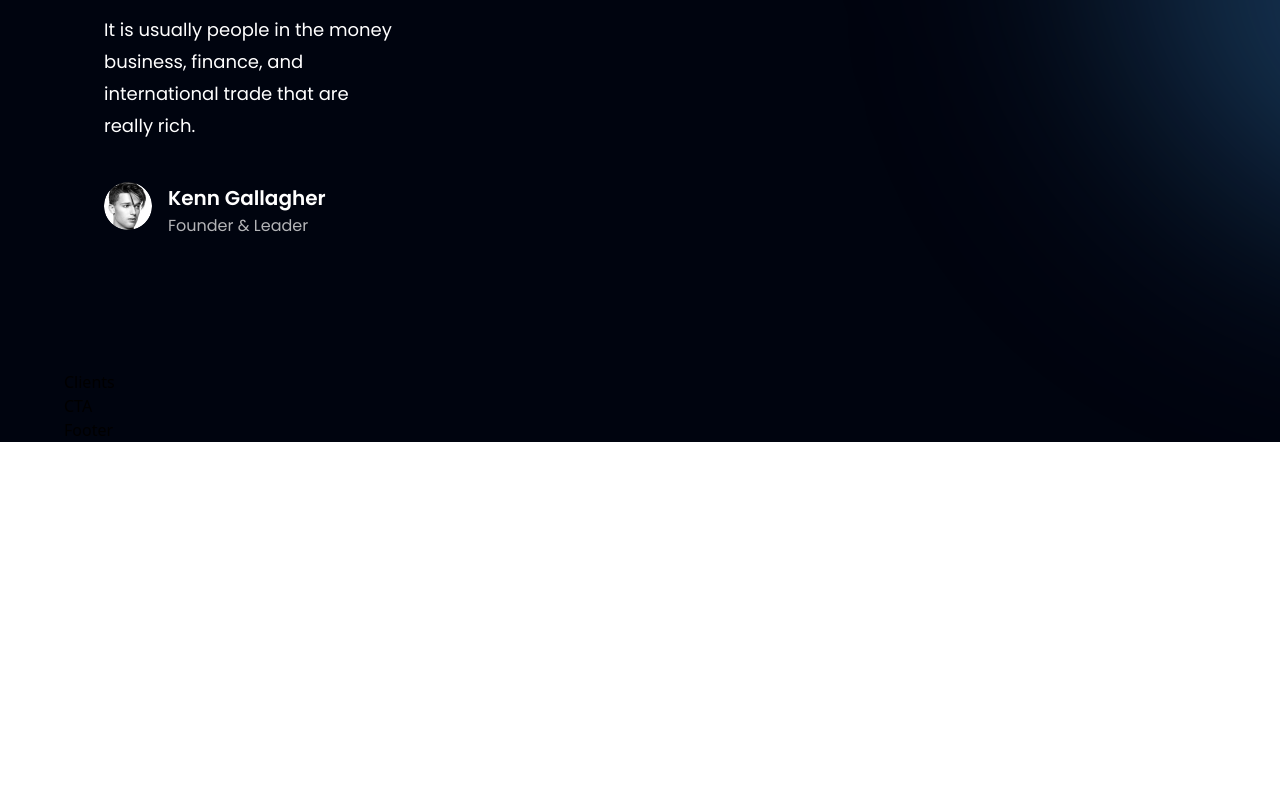
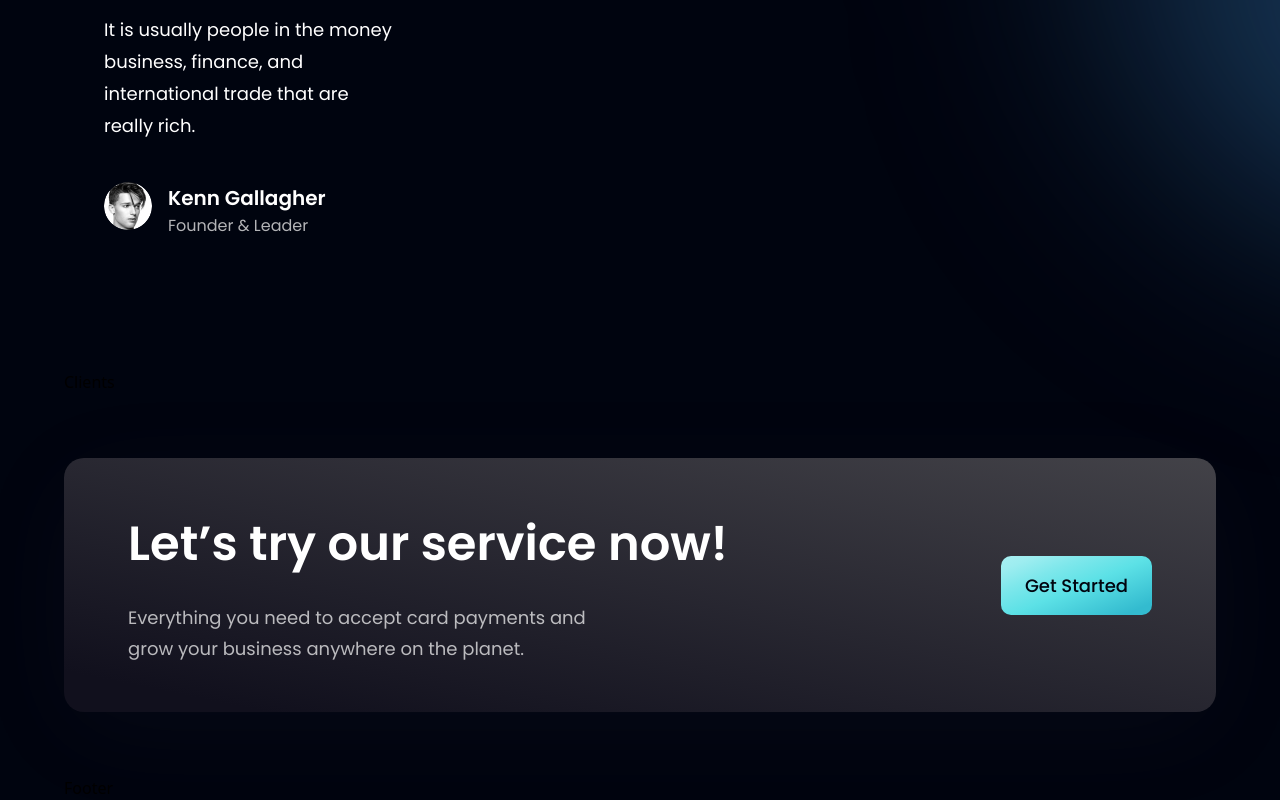
Before and after one commit to Johnsterr/VooVoo-Bank, a React (Vite) app: page / in a window 1280 px wide. Shown: the part 3634-4434 px from the top of the page. Before the commit the page ends 4076 px from the top, so only its background shows below. Built offline with nearby package versions, Linux system fonts and the light colour scheme.

Commit message:
CTA section

```diff
--- a/src/components/CTA.jsx
+++ b/src/components/CTA.jsx
@@ -1,7 +1,21 @@
-import React from "react";
+import styles from "../style.js";
+import Button from "./Button";
 
-const CTA = () => {
-  return <div>CTA</div>;
-};
+const CTA = () => (
+  <section
+    className={`${styles.flexCenter} ${styles.marginY} ${styles.padding} sm:flex-row flex-col bg-black-gradient-2 rounded-[20px] box-shadow`}
+  >
+    <div className="flex-1 flex flex-col">
+      <h2 className={styles.heading2}>Let’s try our service now!</h2>
+      <p className={`${styles.paragraph} max-w-[470px] mt-5`}>
+        Everything you need to accept card payments and grow your business anywhere on the planet.
+      </p>
+    </div>
+
+    <div className={`${styles.flexCenter} sm:ml-10 ml-0 sm:mt-0 mt-10`}>
+      <Button />
+    </div>
+  </section>
+);
 
 export default CTA;
```
